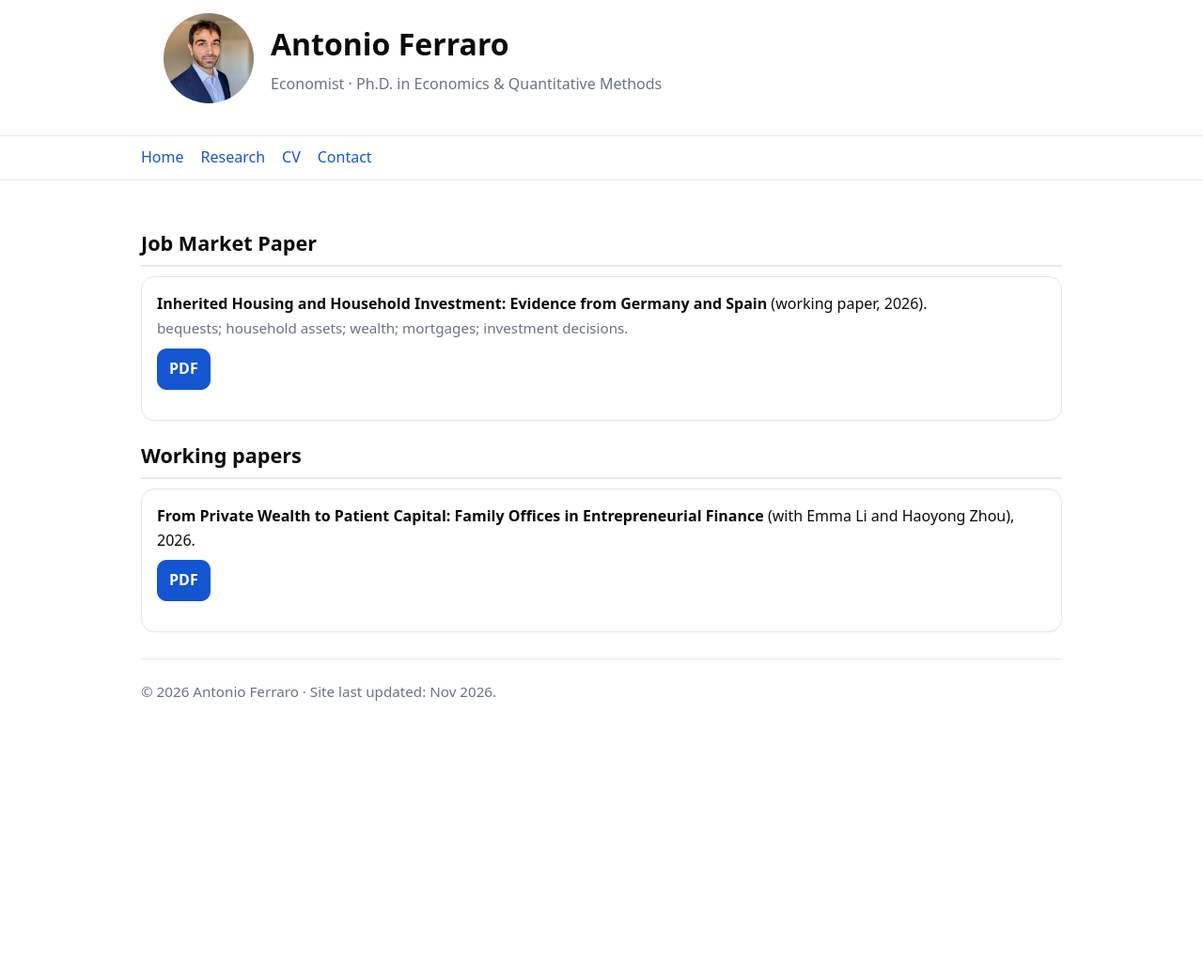
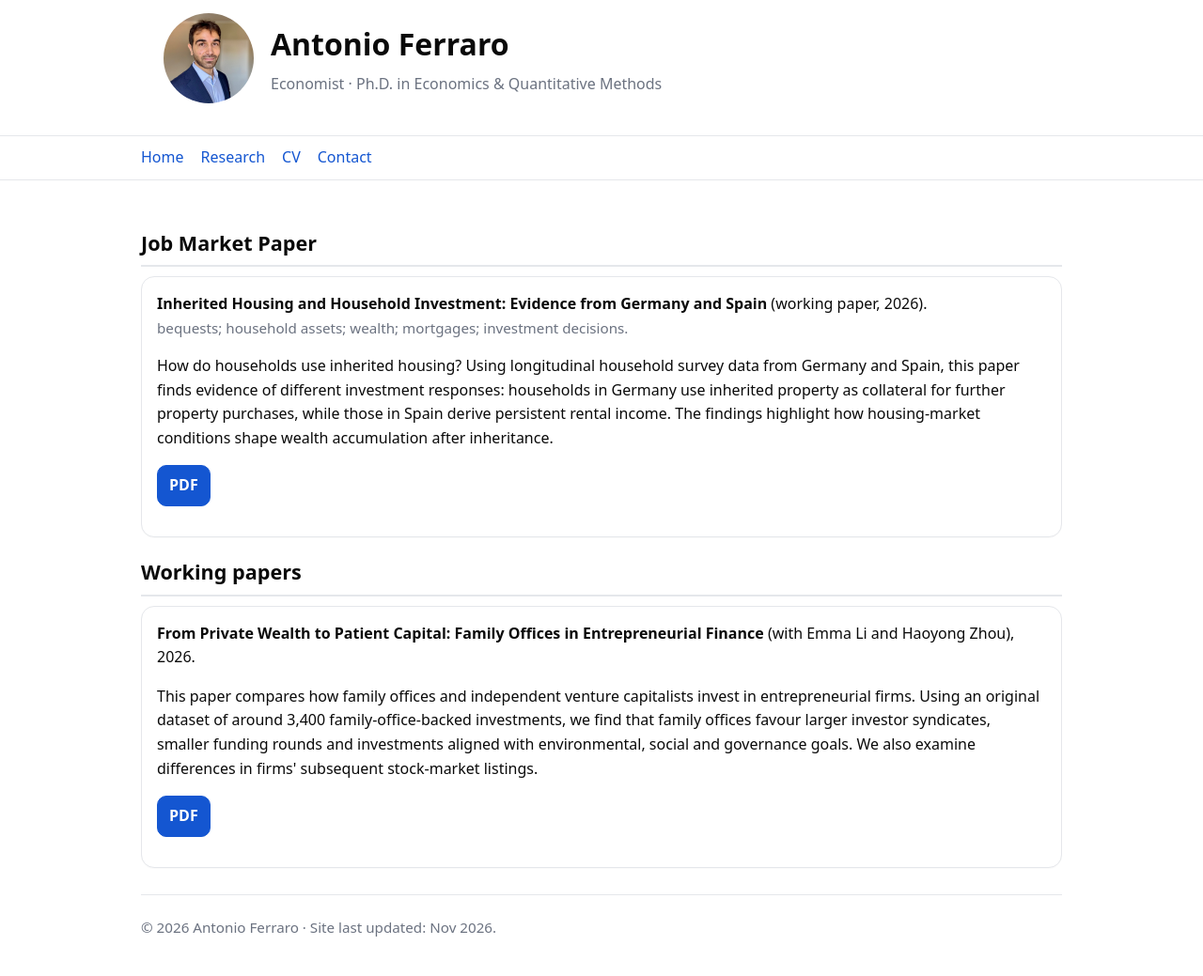
Before and after one commit to ferraroantonio/ferraroantonio.github.io, a Jekyll site: the page built from research.md, in a window 1280 px wide. Shown: the whole page at 94% size. Built offline with Jekyll 4.4.1, drawn with Linux system fonts in a browser that asks for light colours; before the commit the page ends 900 px from its top, so only the background shows below that.

Commit message:
Update research.md

```diff
--- a/research.md
+++ b/research.md
@@ -8,6 +8,14 @@ layout: default
 <div class="card">
 <strong>Inherited Housing and Household Investment: Evidence from Germany and Spain</strong> (working paper, 2026).
 <div class="meta">bequests; household assets; wealth; mortgages; investment decisions.</div>
+<p>
+  How do households use inherited housing? Using longitudinal household
+  survey data from Germany and Spain, this paper finds evidence of
+  different investment responses: households in Germany use inherited
+  property as collateral for further property purchases, while those
+  in Spain derive persistent rental income. The findings highlight how
+  housing-market conditions shape wealth accumulation after inheritance.
+</p>
 <p style="margin-top:10px;">
   <a class="btn" href="{{ '/assets/JMP_Ferraro.pdf' | relative_url }}">PDF</a>
  <!--
@@ -23,6 +31,15 @@ layout: default
   <li class="item">
     <strong>From Private Wealth to Patient Capital: Family Offices in Entrepreneurial Finance</strong>
     (with Emma Li and Haoyong Zhou), 2026.
+  <p>
+  This paper compares how family offices and independent venture
+  capitalists invest in entrepreneurial firms. Using an original
+  dataset of around 3,400 family-office-backed investments, we find
+  that family offices favour larger investor syndicates, smaller
+  funding rounds and investments aligned with environmental, social
+  and governance goals. We also examine differences in firms'
+  subsequent stock-market listings.
+  </p>
     <p style="margin-top:8px;">
       <a class="btn" href="{{ '/assets/FamilyOffices.pdf' | relative_url }}">PDF</a>
     </p>
```
